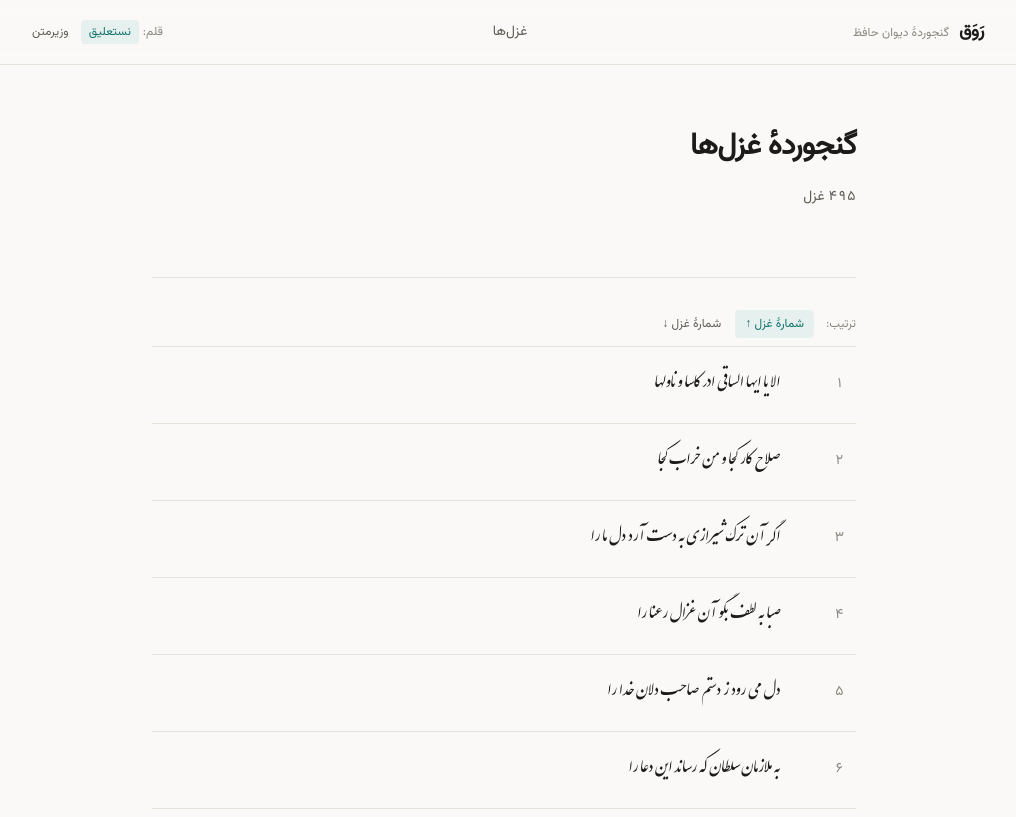
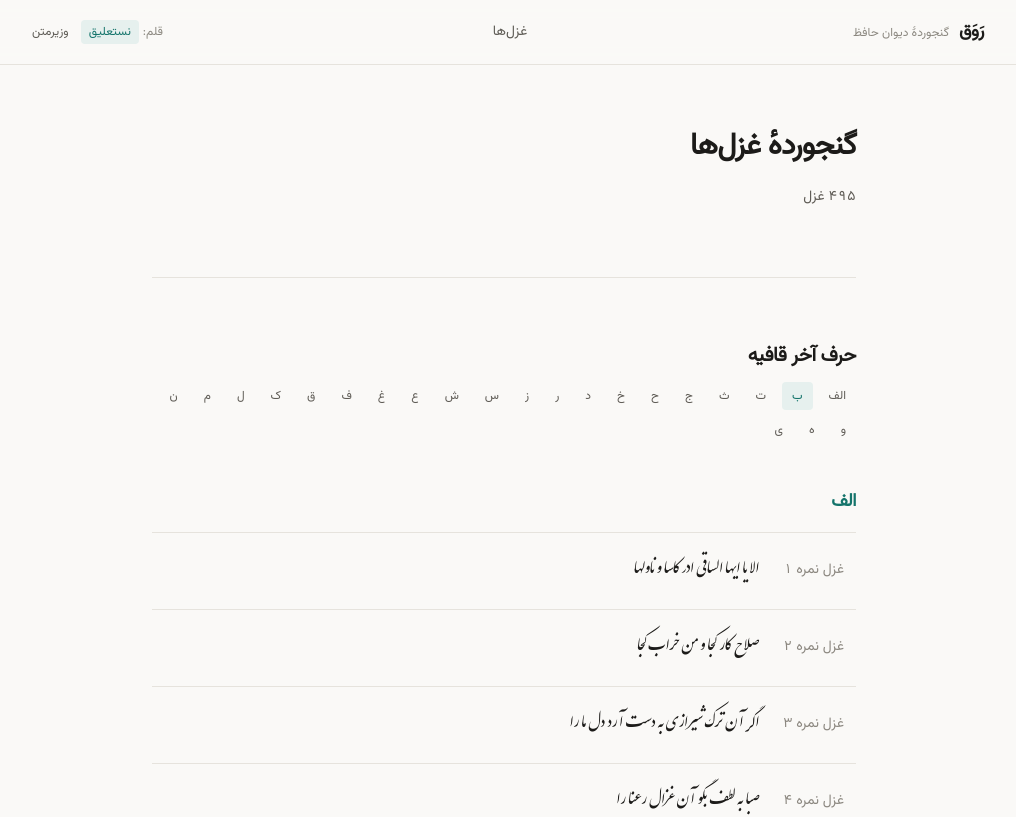
Before and after one commit to medio77/sse, a Next.js app: page /poems in a window 1280 px wide. Shown: the top 817 px of the page, without its empty margins (136-1152 px from the left). Built offline with nearby package versions, Linux system fonts and the light colour scheme.

Commit message:
feat(poem): replace sortable poem list with rhyme index and update metadata description

```diff
--- a/src/app/poems/page.tsx
+++ b/src/app/poems/page.tsx
@@ -1,10 +1,10 @@
 import type { Metadata } from "next";
-import { getAllPoems, toPoemEntries } from "@/lib/poems";
-import { SortablePoemList } from "@/components/poem/sortable-poem-list";
+import { getAllPoems } from "@/lib/poems";
+import { RhymeIndex } from "@/components/poem/rhyme-index";
 
 export const metadata: Metadata = {
   title: "گنجوردهٔ غزل‌ها",
-  description: "فهرست کامل غزل‌های ثبت‌شده در آرشیو.",
+  description: "فهرست کامل غزل‌های ثبت‌شده در آرشیو، فهرست‌شده بر اساس حرف آخر قافیه.",
 };
 
 export default function PoemsIndexPage() {
@@ -21,9 +21,7 @@ export default function PoemsIndexPage() {
         </p>
       </header>
 
-      <div className="py-8">
-        <SortablePoemList entries={toPoemEntries(poems)} />
-      </div>
+      <RhymeIndex />
     </div>
   );
 }
--- a/src/components/poem/poem-sort-controls.tsx
+++ /dev/null
@@ -1,58 +0,0 @@
-"use client";
-
-import { cn } from "@/lib/utils";
-
-export type SortKey = "source" | "number-asc" | "number-desc" | "alphabetical";
-
-const OPTIONS: Array<{ key: SortKey; label: string }> = [
-  { key: "number-asc", label: "شمارهٔ غزل ↑" },
-  { key: "number-desc", label: "شمارهٔ غزل ↓" },
-];
-
-const DESCRIPTIONS: Record<Extract<SortKey, "number-asc" | "number-desc">, string> = {
-  "number-asc": "مرتب‌سازی بر اساس شمارهٔ غزل، از کم به زیاد",
-  "number-desc": "مرتب‌سازی بر اساس شمارهٔ غزل، از زیاد به کم",
-};
-
-/**
- * A compact segmented control. Deliberately text buttons rather than a select
- * element: short Persian labels read better inline than a dropdown, and the
- * control stays legible at mobile widths.
- */
-export function PoemSortControls({
-  value,
-  onChange,
-}: {
-  value: SortKey;
-  onChange: (key: SortKey) => void;
-}) {
-  return (
-    <div
-      role="group"
-      aria-label="ترتیب نمایش غزل‌ها"
-      className="flex flex-wrap items-center gap-x-1 gap-y-2"
-    >
-      <span className="me-2 text-xs text-ink-faint">ترتیب:</span>
-      {OPTIONS.map((option) => {
-        const active = option.key === value;
-        return (
-          <button
-            key={option.key}
-            type="button"
-            onClick={() => onChange(option.key)}
-            aria-pressed={active}
-            title={DESCRIPTIONS[option.key as Extract<SortKey, "number-asc" | "number-desc">]}
-            className={cn(
-              "rounded-sm px-2.5 py-1.5 text-xs transition-colors",
-              active
-                ? "bg-accent-soft text-accent"
-                : "text-ink-muted hover:bg-accent-soft/60 hover:text-accent",
-            )}
-          >
-            {option.label}
-          </button>
-        );
-      })}
-    </div>
-  );
-}
--- /dev/null
+++ b/src/components/poem/rhyme-index.tsx
@@ -0,0 +1,137 @@
+"use client";
+
+import Link from "next/link";
+import { cn } from "@/lib/utils";
+import { getAllPoems, poemPath, ghazalNumber } from "@/lib/poems";
+import { useEffect, useState } from "react";
+
+/** Full Persian alphabet, in dictionary order. */
+const ALPHA = "ابپتثجچحخدذرزژسشصضطظعغفقکگلمنوهی";
+
+/**
+ * The rhyme is the last word of the first hemistich — which is exactly the
+ * poem's title. Return the final letter of that word.
+ */
+function rhymeEndingLetter(title: string): string | null {
+  const words = title.trim().split(/\s+/);
+  if (words.length === 0) return null;
+  let word = words[words.length - 1];
+  // Drop trailing tatweel / punctuation so "کجا؟" becomes "کجا".
+  word = word.replace(/[\u0640؟،.!?؛]+$/g, "");
+  if (word.length === 0) return null;
+  let letter = word[word.length - 1];
+  // Arabic ي -> Persian ی for uniform grouping.
+  if (letter === "ي") letter = "ی";
+  if (!ALPHA.includes(letter)) return null;
+  return letter;
+}
+
+type Poem = ReturnType<typeof getAllPoems>[number];
+
+function groupByRhymeLetter(poems: Poem[]): Record<string, Poem[]> {
+  const groups: Record<string, Poem[]> = {};
+  for (const poem of poems) {
+    const letter = rhymeEndingLetter(poem.title);
+    if (!letter) continue;
+    if (!groups[letter]) groups[letter] = [];
+    groups[letter].push(poem);
+  }
+  // Each letter group is ordered by ghazal number.
+  for (const key in groups) {
+    groups[key].sort(
+      (a, b) => (ghazalNumber(a.sequence) ?? 0) - (ghazalNumber(b.sequence) ?? 0)
+    );
+  }
+  return groups;
+}
+
+/**
+ * A Ganjoor-style alphabetical index by the last letter of the rhyme.
+ * The heading and letter bar are at the top; clicking a letter scrolls to
+ * the corresponding poem group.
+ */
+export function RhymeIndex() {
+  const poems = getAllPoems();
+  const groups = groupByRhymeLetter(poems);
+  const letters = ALPHA.split("").filter((l) => groups[l]?.length);
+  const [active, setActive] = useState(letters[0]);
+
+  useEffect(() => {
+    const sections = letters.map((l) => document.getElementById(l));
+    const observer = new IntersectionObserver(
+      (entries) => {
+        for (const entry of entries) {
+          if (entry.isIntersecting) {
+            setActive(entry.target.id);
+          }
+        }
+      },
+      { rootMargin: "-40% 0px -55% 0px", threshold: 0 }
+    );
+    for (const section of sections) {
+      if (section) observer.observe(section);
+    }
+    return () => observer.disconnect();
+  }, [letters]);
+
+  return (
+    <section id="rhyme-index" className="border-b border-rule py-12 sm:py-16">
+      <h2 className="text-xl font-semibold tracking-tight">حرف آخر قافیه</h2>
+      <div role="group" className="flex flex-wrap items-center gap-1.5 py-3">
+        {letters.map((letter) => {
+          const displayName = letter === "ا" ? "الف" : letter;
+          return (
+            <a
+              key={letter}
+              href={`#${displayName}`}
+              aria-current={active === displayName ? "true" : undefined}
+              className={cn(
+                "rounded-sm px-2.5 py-1.5 text-xs transition-colors",
+                active === displayName
+                  ? "bg-accent-soft text-accent"
+                  : "text-ink-muted hover:bg-accent-soft/60 hover:text-accent"
+              )}
+            >
+              {displayName}
+            </a>
+          );
+        })}
+      </div>
+      <div className="mt-8 space-y-12">
+        {letters.map((letter) => {
+          const displayName = letter === "ا" ? "الف" : letter;
+          return (
+            <div key={letter} id={displayName} className="poem-group">
+              <h3 className="mb-4 text-lg font-semibold tracking-tight text-accent">
+                {displayName}
+              </h3>
+            <ol className="border-t border-rule">
+              {groups[letter].map((poem) => (
+                <li key={poem.title} className="border-b border-rule">
+                  <Link
+                    href={poemPath(poem.title)}
+                    className={cn(
+                      "group flex items-baseline gap-4 py-5 transition-colors",
+                      "hover:bg-accent-soft/60 sm:gap-6 sm:px-3"
+                    )}
+                  >
+                    <span className="tabular-fa shrink-0 whitespace-nowrap text-sm text-ink-faint">
+                      غزل نمره{" "}
+                      {ghazalNumber(poem.sequence)?.toLocaleString("fa-IR") ??
+                        ""}
+                    </span>
+                    <span className="min-w-0 flex-1">
+                      <span className="block font-poem text-base leading-9 text-ink transition-colors group-hover:text-accent sm:text-lg">
+                        {poem.title}
+                      </span>
+                    </span>
+                  </Link>
+                </li>
+              ))}
+            </ol>
+          </div>
+        );})}
+      </div>
+    </section>
+  );
+}
--- a/src/components/poem/sortable-poem-list.tsx
+++ /dev/null
@@ -1,41 +0,0 @@
-"use client";
-
-import { useMemo, useState } from "react";
-import type { PoemEntry } from "@/lib/poems";
-import { PoemList } from "@/components/poem/poem-list";
-import { PoemSortControls, type SortKey } from "@/components/poem/poem-sort-controls";
-
-/**
- * Holds the sort state and reorders the list in place.
- *
- * Ordering is applied to lightweight entries only (title + opening line), so no
- * poem body is shipped to the browser. Sorting is view state, not identity: the
- * poem's title remains its identifier regardless of where it sits in the list.
- */
-export function SortablePoemList({ entries }: { entries: PoemEntry[] }) {
-  const [sort, setSort] = useState<SortKey>("number-asc");
-
-  const sorted = useMemo(() => {
-    // Copy first: never mutate the props array.
-    const list = entries.slice();
-
-    const direction = sort === "number-asc" ? 1 : -1;
-    // Entries without a number (programme announcements) sort last either way.
-    list.sort((a, b) => {
-      const na = a.number;
-      const nb = b.number;
-      if (na === null && nb === null) return 0;
-      if (na === null) return 1;
-      if (nb === null) return -1;
-      return (na - nb) * direction;
-    });
-    return list;
-  }, [entries, sort]);
-
-  return (
-    <>
-      <PoemSortControls value={sort} onChange={setSort} />
-      <PoemList entries={sorted} showIndex className="mt-2" />
-    </>
-  );
-}
```
